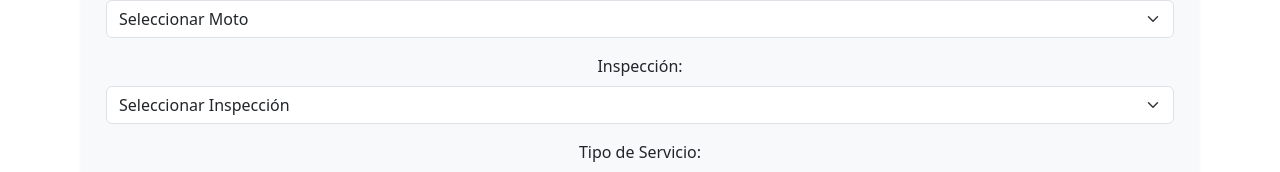
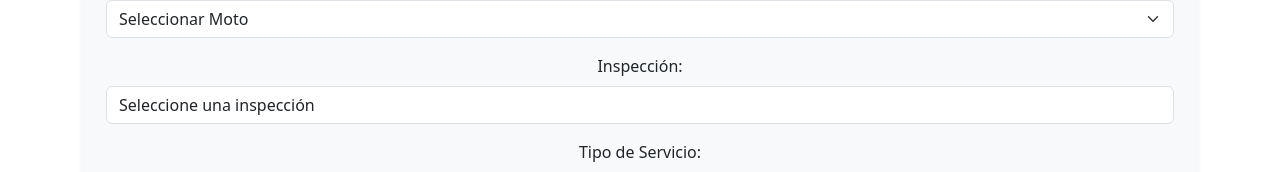
Before and after one commit to ladyjesus123/gestion_taller_motos, a React (Vite) app in the folder frontend/: page /ordenesTrabajo/crear in a window 1280 px wide. Shown: the part 398-570 px from the top of the page. Built offline with nearby package versions, Linux system fonts and the light colour scheme.

Commit message:
modificaciones a insp/ord/crearord

```diff
--- a/frontend/src/pages/CrearOrden.jsx
+++ b/frontend/src/pages/CrearOrden.jsx
@@ -49,7 +49,7 @@ const CrearOrden = () => {
                     return;
                 }
 
-                const respuesta = await axios.get('http://localhost:4000/api/inspeccionRecepcion/listar', {
+                const respuesta = await axios.get('http://localhost:4000/api/inspeccionRecepcion/pendientes', {
                     headers: {
                         Authorization: `Bearer ${token}`
                     }
@@ -65,6 +65,7 @@ const CrearOrden = () => {
             }
         };
 
+
         obtenerMotos();
         obtenerInspecciones();
     }, []);
@@ -78,11 +79,13 @@ const CrearOrden = () => {
 const handleChange = (e) => {
     console.log("Campo cambiado:", e.target.name, "Valor:", e.target.value);
     const { name, value } = e.target;
+
     setFormData({
         ...formData,
-            [name]: value
+        [name]: name === 'id_moto' || name === 'id_inspeccion' ? parseInt(value, 10) : value
     });
 };
+
 
     // Función para enviar la solicitud de creación al backend
     const handleSubmit = async (e) => {
@@ -122,14 +125,24 @@ const CrearOrden = () => {
                 </div>
                 <div className="mb-3">
                     <label className="form-label">Inspección:</label>
-                    <select className="form-select" name="id_inspeccion" value={formData.id_inspeccion} onChange={handleChange} required>
-                        <option value="">Seleccionar Inspección</option>
-                        {Array.isArray(inspecciones) && inspecciones.map((inspeccion) => (
+                    <select
+                        className="form-control"
+                        name="id_inspeccion"
+                        value={formData.id_inspeccion}
+                        onChange={handleChange}
+                        required
+                    >
+                        <option value="">Seleccione una inspección</option>
+                        {inspecciones
+                            .filter((inspeccion) => inspeccion.estado === 'Pendiente')
+                            .map((inspeccion) => (
                                 <option key={inspeccion.id_inspeccion} value={inspeccion.id_inspeccion}>
-                                Inspección ID: {inspeccion.id_inspeccion} - {inspeccion.observaciones}
+                                    {`Inspección #${inspeccion.id_inspeccion} - Moto: ${inspeccion.id_moto}`}
                                 </option>
                             ))}
                     </select>
+
+
                 </div>
                 <div className="mb-3">
                     <label className="form-label">Tipo de Servicio:</label>
```
Also changed, not shown: 2 other files (tests, documents, lock files or other folders). Lines whose indentation alone changed are shown as unchanged.
